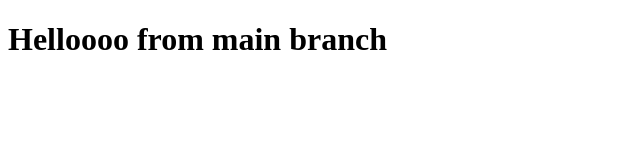
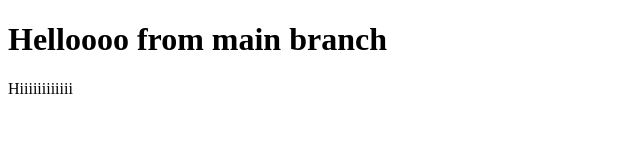
Before and after one commit to Guhan-2210/model-lab, a plain HTML site: page index.html in a window 1280 px wide. Shown: the whole page, without its empty margins (0-640 px from the left). Drawn offline with Linux system fonts and the light colour scheme.

Commit message:
Update index.html

```diff
--- a/index.html
+++ b/index.html
@@ -7,5 +7,6 @@
 </head>
 <body>
     <h1>Helloooo from main branch</h1>
+    <p>Hiiiiiiiiiiii</p>
 </body>
 </html>
```
